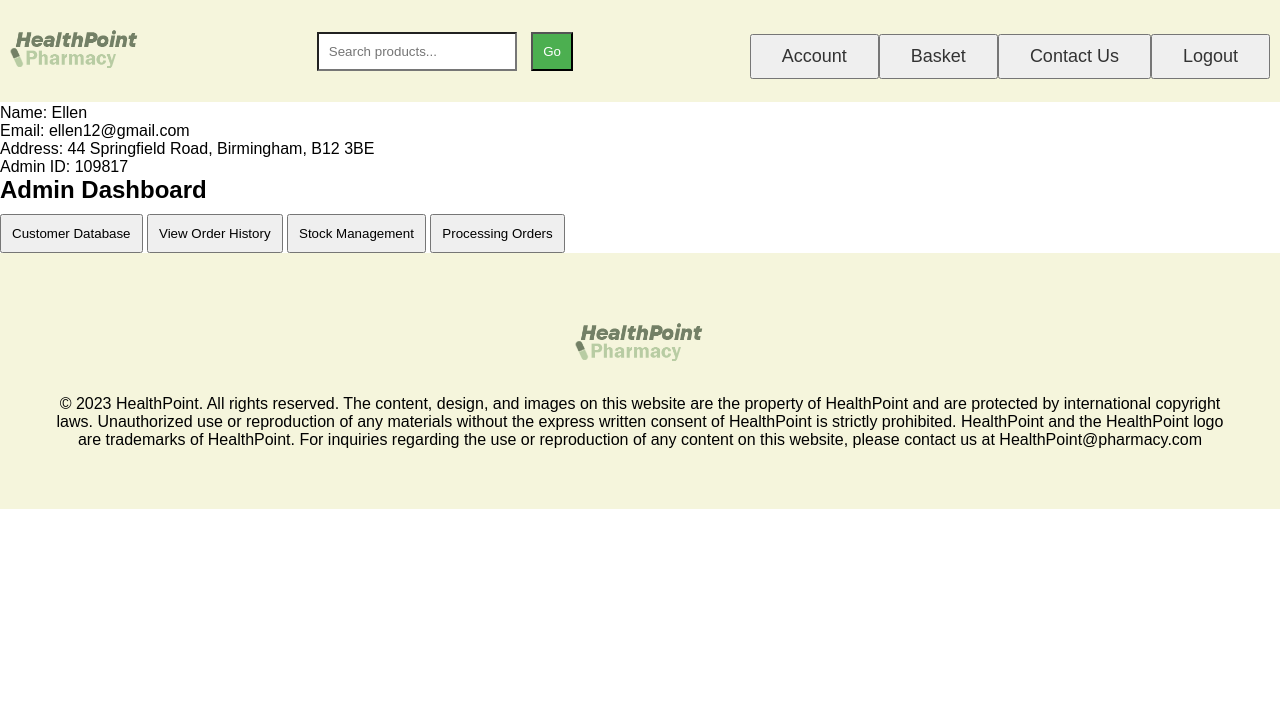
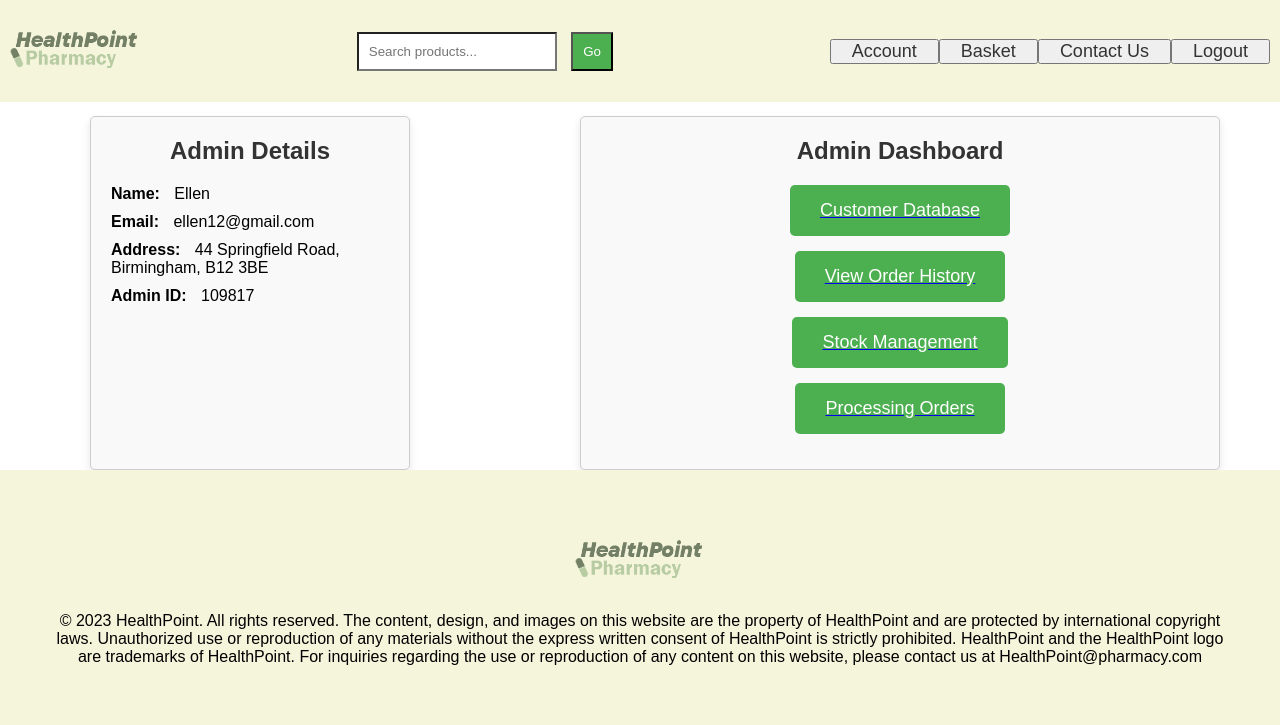
Before and after one commit to RostislavValev01/Group37, a PHP site: page /AdminAccounts.php in a window 1280 px wide. Shown: the top 725 px of the page. Run offline with PHP 8.4, Linux system fonts and the light colour scheme; a user stored in the database is signed in; data comes from the database, SQL or seed files in the repository.

Commit message:
Update AdminAccounts.css
additional styles for the dashboard container and buttons

```diff
--- a/hp website code/css/AdminAccounts.css
+++ b/hp website code/css/AdminAccounts.css
@@ -9,7 +9,7 @@ body {
     justify-content: space-between;
     align-items: center;
     padding: 10px;
-    background-color: #f5f5dc; /* Add your desired background color */
+    background-color: #f5f5dc;
 }
 
 .header-nav {
@@ -17,44 +17,82 @@ body {
     justify-content: space-between;
     align-items: center;
     padding: 10px;
-    background-color: #b8cca3; /* Add your desired background color */
+    background-color: #b8cca3;
 }
 
-.admin-section {
+.admin-container {
     display: flex;
-    justify-content: flex-end;
-    align-items: flex-start;
-    padding: 20px;
+    justify-content: space-between;
+    margin-top: 50px;
 }
 
-.admin-sidebar {
-    width: 200px;
+.admin-details-container {
+    width: 25%;
     padding: 20px;
+    border: 1px solid #ccc;
+    border-radius: 5px;
+    background-color: #f9f9f9;
+    box-shadow: 0 4px 8px rgba(0, 0, 0, 0.1);
+    margin-left: 90px; /* Add margin to the left side */
 }
 
-.admin-content {
-    display: flex;
-    flex-wrap: wrap;
-    justify-content: space-between;
-    flex: 1;
+.admin-dashboard-container {
+    width: 50%;
     padding: 20px;
+    border: 1px solid #ccc;
+    border-radius: 5px;
+    background-color: #f9f9f9;
+    box-shadow: 0 4px 8px rgba(0, 0, 0, 0.1);
+    margin-right: 60px;
 }
 
-.box {
-    width: calc(50% - 20px); /* Adjust the width based on your design */
-    background-color: #fff;
-    border: 1px solid #ddd;
-    padding: 20px;
+.admin-details-container h2,
+.admin-dashboard-container h2 {
+    font-size: 24px;
     margin-bottom: 20px;
+    color: #333;
+    text-align: center;
 }
 
-button {
-    padding: 10px;
-    margin-top: 10px;
-    cursor: pointer;
+.admin-details-item {
+    margin-bottom: 10px;
 }
 
-.admin-button-container button:hover {
-background-color: #ddd; /* Add your desired hover background color */
-color: #333; /* Add your desired hover text color */
+.admin-details-label {
+    font-weight: bold;
 }
+
+.admin-details-value {
+    margin-left: 10px;
+}
+
+.admin-details button,
+.admin-dashboard button {
+    display: block;
+    margin-bottom: 10px;
+    padding: 10px 20px;
+    background-color: #4caf50;
+    color: #fff;
+    border: none;
+    border-radius: 5px;
+    cursor: pointer;
+    transition: background-color 0.3s;
+}
+
+.admin-details button:hover,
+.admin-dashboard button:hover {
+    background-color: #45a049;
+}
+
+/* New styles for the admin dashboard */
+.admin-dashboard {
+    display: flex;
+    flex-direction: column;
+    align-items: center;
+}
+
+.admin-dashboard button {
+    margin-bottom: 15px;
+    padding: 15px 30px;
+    font-size: 18px;
+}
```
